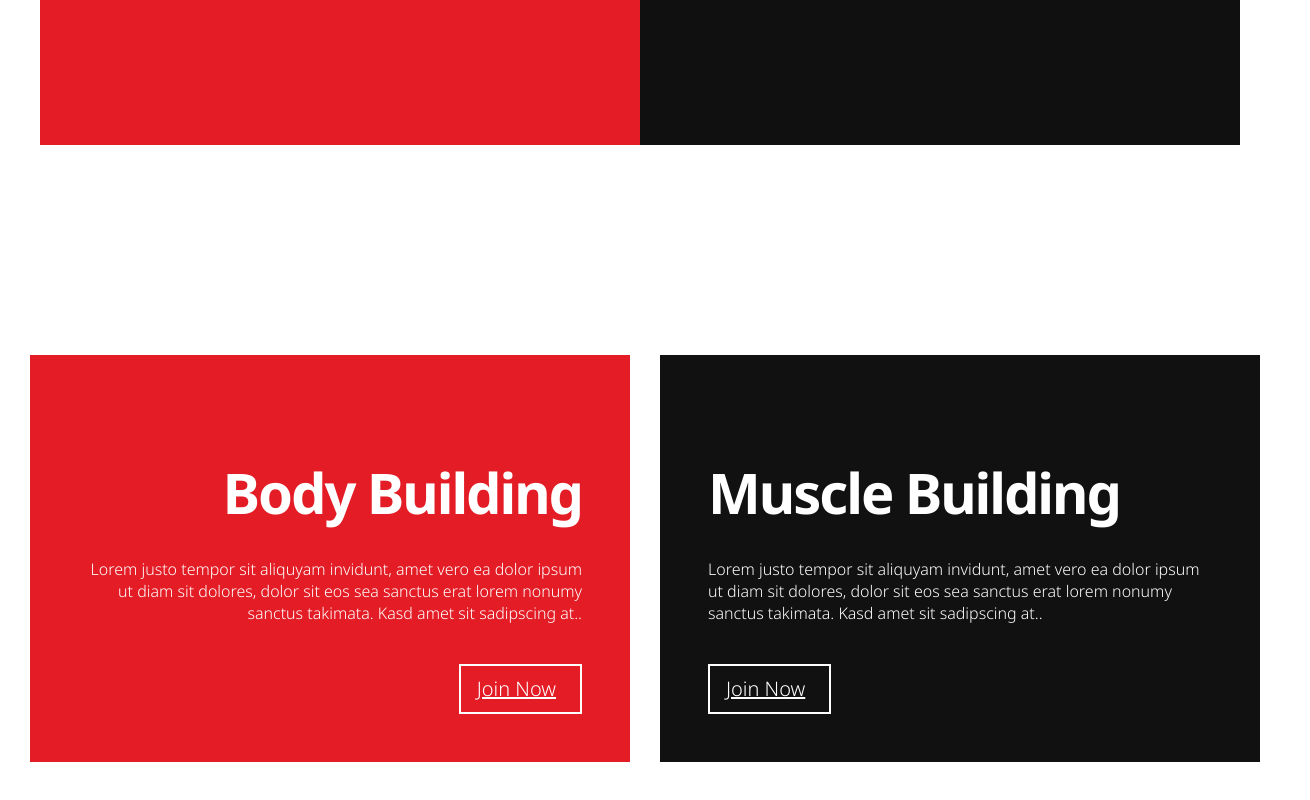
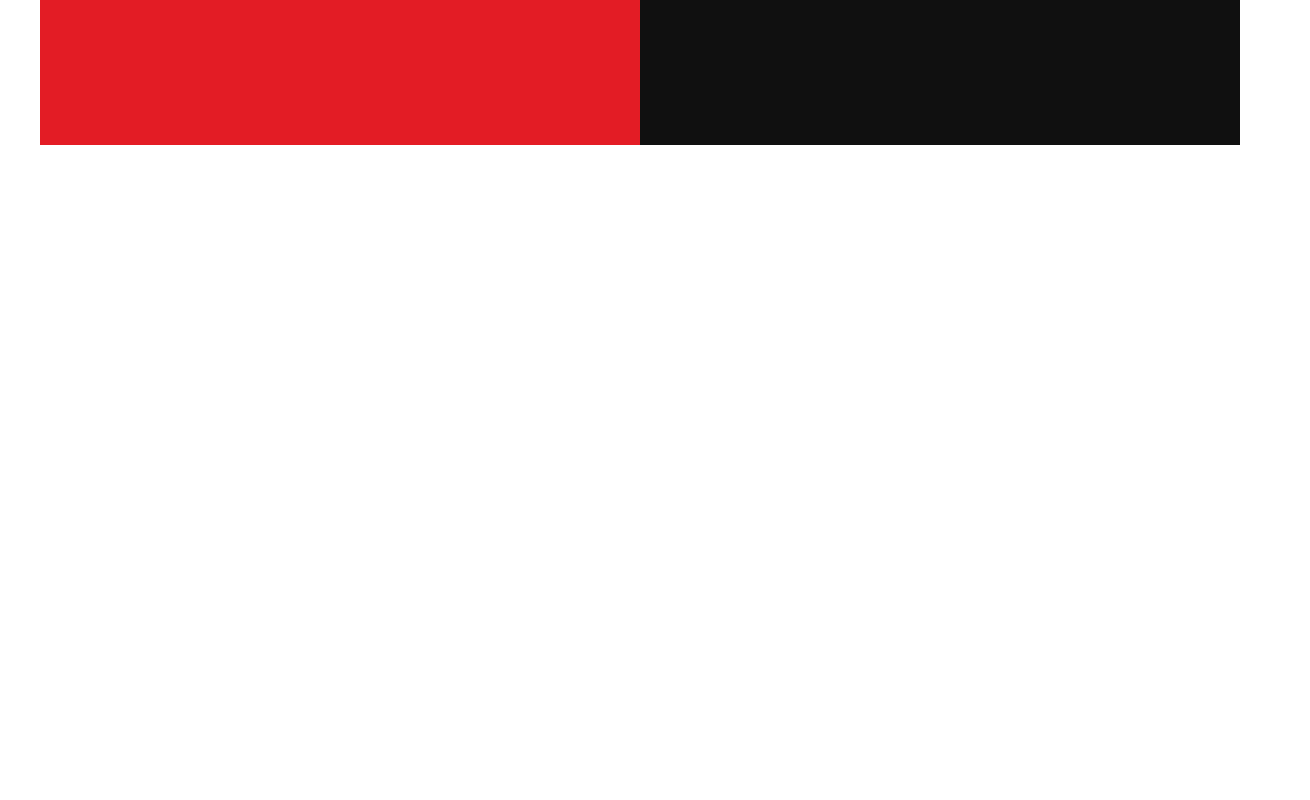
Before and after one commit to ViniUme/LimitsGym, a Next.js app: page / in a window 1280 px wide. Shown: the part 995-1795 px from the top of the page, 1310 px wide, since content can reach past the window. After the commit the page ends 1440 px from the top, so only its background shows below. Built offline with nearby package versions, Linux system fonts and the light colour scheme.

Commit message:
Deleted old gym_class

```diff
--- a/src/pages/index.jsx
+++ b/src/pages/index.jsx
@@ -12,33 +12,6 @@ export default function Index() {
       <FrontCover/>
       <GymClass/>
 
-      <div class="container gym-class mb-5">
-            <div class="row px-3">
-                <div class="col-md-6 p-0">
-                    <div class="gym-class-box d-flex flex-column align-items-end justify-content-center bg-primary text-right text-white py-5 px-5">
-                        <i class="flaticon-six-pack"></i>
-                        <h3 class="display-4 mb-3 text-white font-weight-bold">Body Building</h3>
-                        <p>
-                            Lorem justo tempor sit aliquyam invidunt, amet vero ea dolor ipsum ut diam sit dolores, dolor
-                            sit eos sea sanctus erat lorem nonumy sanctus takimata. Kasd amet sit sadipscing at..
-                        </p>
-                        <a href="" class="btn btn-lg btn-outline-light mt-4 px-4">Join Now</a>
-                    </div>
-                </div>
-                <div class="col-md-6 p-0">
-                    <div class="gym-class-box d-flex flex-column align-items-start justify-content-center bg-secondary text-left text-white py-5 px-5">
-                        <i class="flaticon-bodybuilding"></i>
-                        <h3 class="display-4 mb-3 text-white font-weight-bold">Muscle Building</h3>
-                        <p>
-                            Lorem justo tempor sit aliquyam invidunt, amet vero ea dolor ipsum ut diam sit dolores, dolor
-                            sit eos sea sanctus erat lorem nonumy sanctus takimata. Kasd amet sit sadipscing at..
-                        </p>
-                        <a href="" class="btn btn-lg btn-outline-light mt-4 px-4">Join Now</a>
-                    </div>
-                </div>
-            </div>
-        </div>
-
     </div>
   )
 }
```
